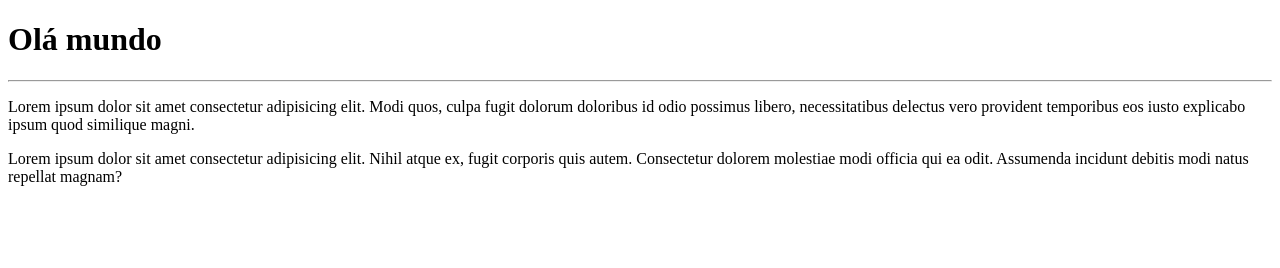
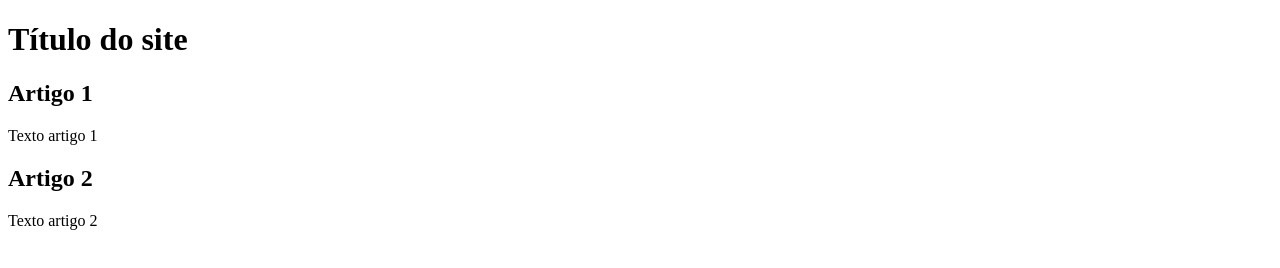
Before and after one commit to Leodamorim08/repositorio-teste, a plain HTML site: page exemplo/index.html in a window 1280 px wide. Drawn offline with Linux system fonts and the light colour scheme.

Commit message:
Update index.html

```diff
--- a/exemplo/index.html
+++ b/exemplo/index.html
@@ -7,9 +7,16 @@
     <title>Meu primeiro site</title>
 </head>
 <body>
-    <h1>Olá mundo</h1>
-    <hr>
-    <p>Lorem ipsum dolor sit amet consectetur adipisicing elit. Modi quos, culpa fugit dolorum doloribus id odio possimus libero, necessitatibus delectus vero provident temporibus eos iusto explicabo ipsum quod similique magni.</p>
-    <p>Lorem ipsum dolor sit amet consectetur adipisicing elit. Nihil atque ex, fugit corporis quis autem. Consectetur dolorem molestiae modi officia qui ea odit. Assumenda incidunt debitis modi natus repellat magnam?</p>
+    <main>
+        <h1>Título do site</h1>
+    </main>
+    <article>
+        <h2>Artigo 1</h2>
+        <p>Texto artigo 1</p>
+    </article>
+    <article>
+        <h2>Artigo 2</h2>
+        <p>Texto artigo 2</p>
+    </article>
 </body>
 </html>
```
